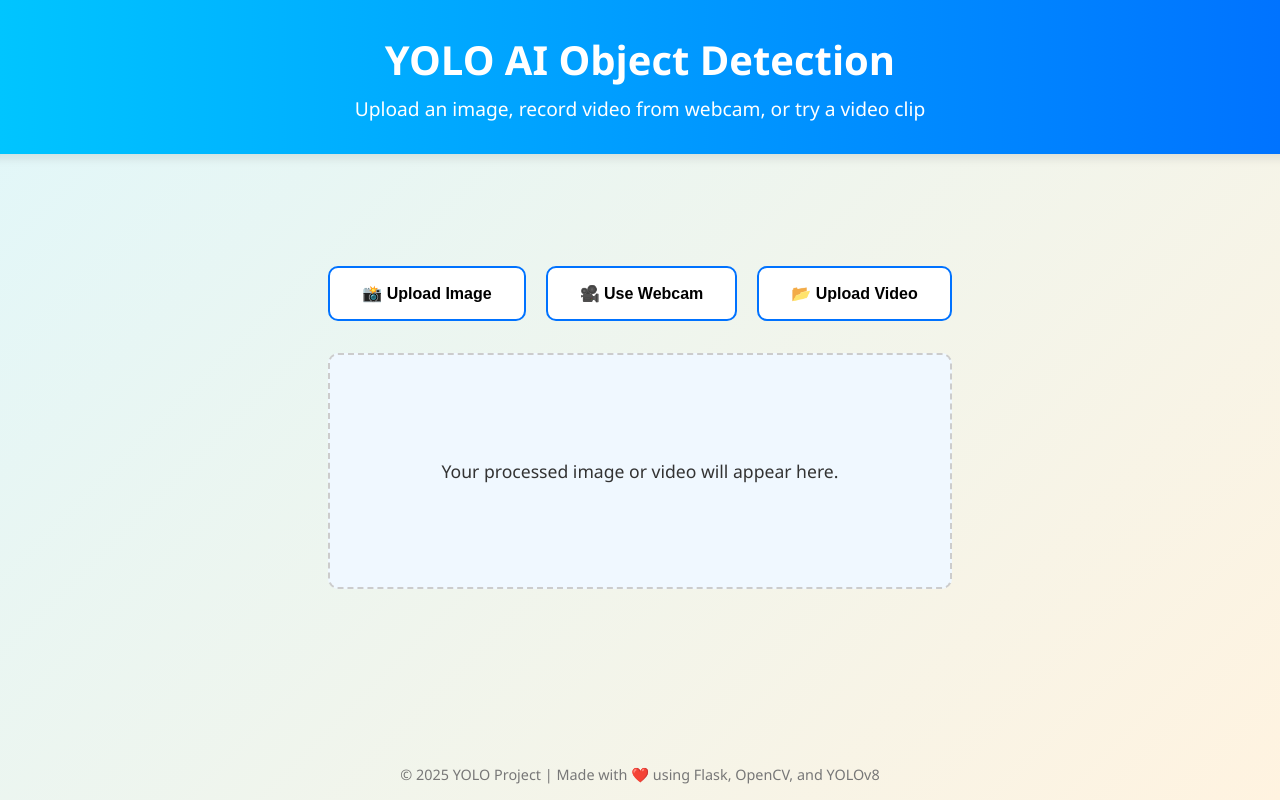
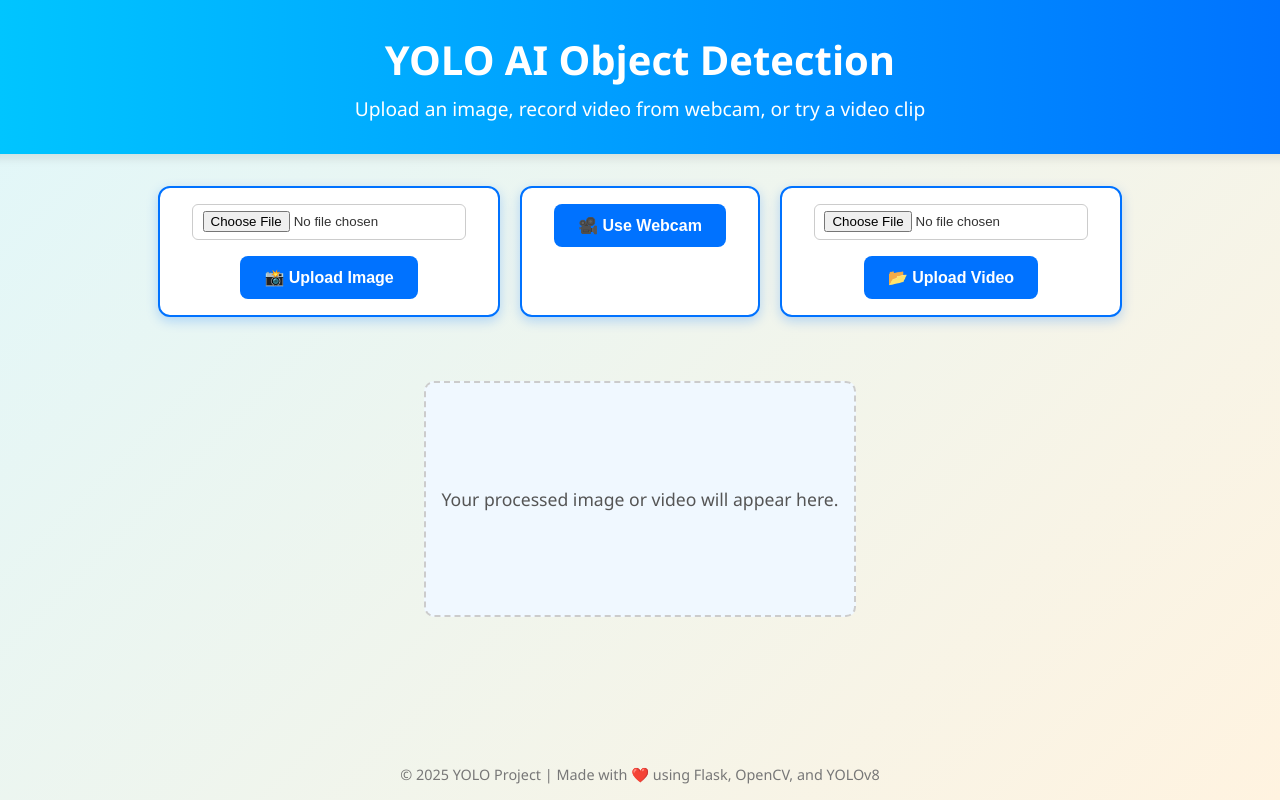
Before and after one commit to ShaikAbdulSaleem/yolo-detectio-app, a Flask app: page / in a window 1280 px wide. Run offline with Flask 3, Linux system fonts and the light colour scheme.

Commit message:
Update index.html

```diff
--- a/templates/index.html
+++ b/templates/index.html
@@ -1,13 +1,12 @@
-
 <!DOCTYPE html>
 <html lang="en">
 <head>
-  <meta charset="UTF-8">
-  <title>AI Object Detection</title>
+  <meta charset="UTF-8" />
+  <title>YOLO AI Object Detection</title>
   <style>
     body {
       margin: 0;
-      font-family: 'Segoe UI', sans-serif;
+      font-family: 'Segoe UI', Tahoma, Geneva, Verdana, sans-serif;
       background: linear-gradient(135deg, #e0f7fa, #fff3e0);
       color: #333;
       display: flex;
@@ -39,29 +38,49 @@
       display: flex;
       gap: 20px;
       margin: 2rem 0;
+      flex-wrap: wrap;
+      justify-content: center;
+    }
+
+    .button-group form {
+      display: flex;
+      flex-direction: column;
+      align-items: center;
+      background: #fff;
+      padding: 1rem 2rem;
+      border-radius: 12px;
+      box-shadow: 0 4px 12px rgba(0, 114, 255, 0.25);
+      transition: transform 0.3s ease, box-shadow 0.3s ease;
+      border: 2px solid #0072ff;
+    }
+
+    .button-group form:hover {
+      transform: scale(1.05);
+      box-shadow: 0 8px 20px rgba(0, 114, 255, 0.5);
+    }
+
+    .button-group input[type="file"] {
+      margin-bottom: 1rem;
+      cursor: pointer;
+      border-radius: 6px;
+      border: 1px solid #ccc;
+      padding: 0.4rem 0.6rem;
     }
 
     .button-group button {
-      background-color: #ffffff;
-      border: 2px solid #0072ff;
-      padding: 1rem 2rem;
+      background-color: #0072ff;
+      border: none;
+      color: white;
+      padding: 0.75rem 1.5rem;
       font-size: 1rem;
-      border-radius: 10px;
+      border-radius: 8px;
       cursor: pointer;
-      transition: 0.3s;
-      font-weight: bold;
+      font-weight: 700;
+      transition: background-color 0.3s ease;
     }
 
     .button-group button:hover {
-      background-color: #0072ff;
-      color: white;
-      transform: scale(1.05);
-    }
-
-    .content {
-      text-align: center;
-      max-width: 800px;
-      margin: auto;
+      background-color: #004ea8;
     }
 
     .result-preview {
@@ -75,6 +94,9 @@
       align-items: center;
       justify-content: center;
       font-size: 1.1rem;
+      max-width: 800px;
+      text-align: center;
+      color: #555;
     }
 
     footer {
@@ -89,6 +111,11 @@
       .button-group {
         flex-direction: column;
       }
+      .button-group form {
+        width: 100%;
+        max-width: 300px;
+        margin: auto;
+      }
     }
   </style>
 </head>
@@ -99,16 +126,29 @@
   <p>Upload an image, record video from webcam, or try a video clip</p>
 </header>
 
-<div class="content">
-  <div class="button-group">
-    <button onclick="alert('Image input coming soon')">📸 Upload Image</button>
-    <button onclick="alert('Webcam support coming soon')">🎥 Use Webcam</button>
-    <button onclick="alert('Video input coming soon')">📂 Upload Video</button>
-  </div>
+<div class="button-group">
 
-  <div class="result-preview" id="preview-box">
-    Your processed image or video will appear here.
-  </div>
+  <!-- Image Upload -->
+  <form action="/upload-image" method="POST" enctype="multipart/form-data">
+    <input type="file" name="image" accept="image/*" required />
+    <button type="submit">📸 Upload Image</button>
+  </form>
+
+  <!-- Webcam (Placeholder GET) -->
+  <form action="/webcam" method="GET">
+    <button type="submit">🎥 Use Webcam</button>
+  </form>
+
+  <!-- Video Upload -->
+  <form action="/upload-video" method="POST" enctype="multipart/form-data">
+    <input type="file" name="video" accept="video/*" required />
+    <button type="submit">📂 Upload Video</button>
+  </form>
+
+</div>
+
+<div class="result-preview" id="preview-box">
+  Your processed image or video will appear here.
 </div>
 
 <footer>
```
